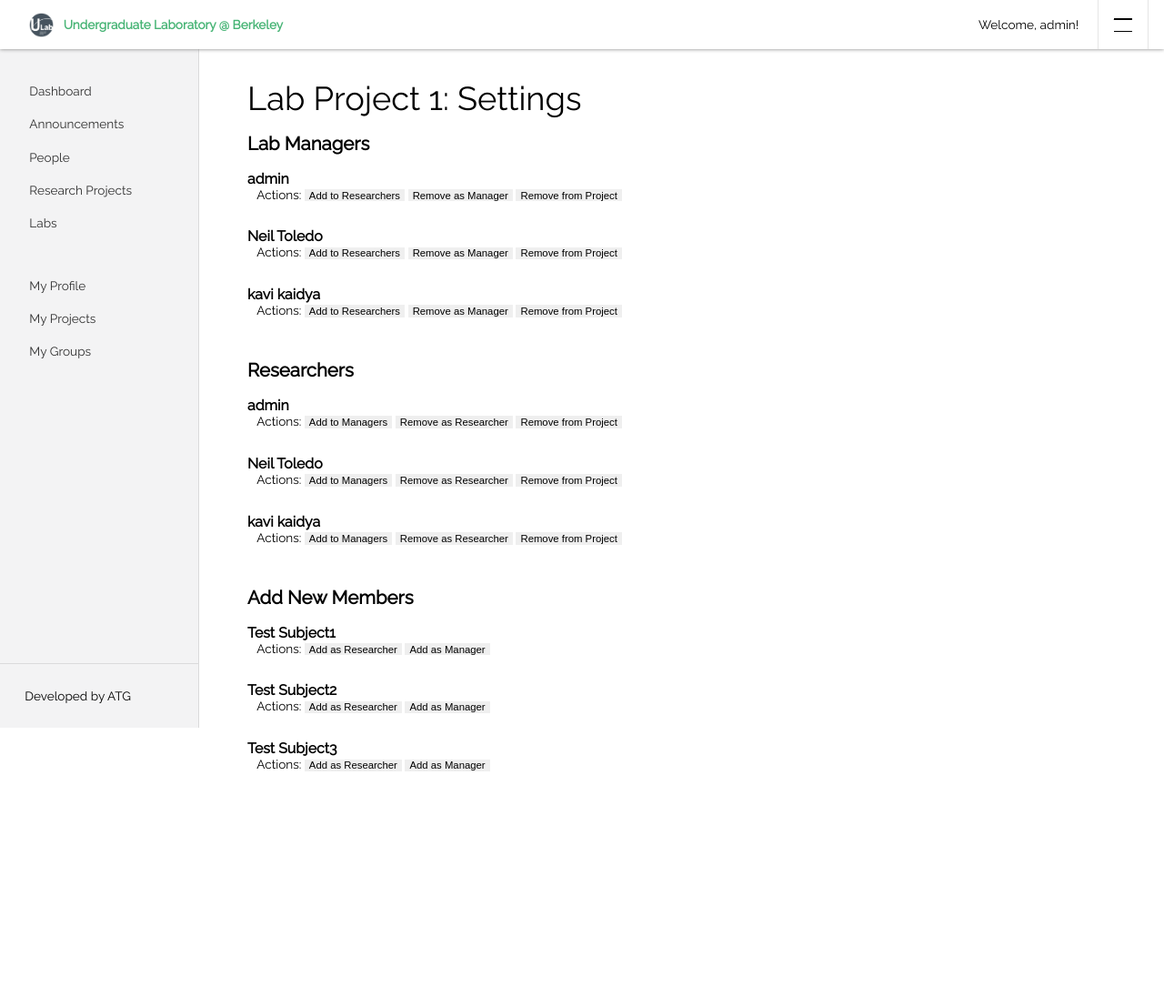
After one commit to undergrad-lab-at-berkeley/member-dashboard, a Django app: page /dashboard/projects/1/settings in a window 1280 px wide; the page is wider, and only the part inside the window is pictured. The commit adds this page. Shown: that part at 91% size. Run offline with Django 3.2, Linux system fonts and the light colour scheme; a user stored in the database is signed in; data comes from the database, SQL or seed files in the repository; both versions use the stored data as it was after the commit.

Commit message:
added user management for projects

```diff
--- a/ulabDashboard/dashboard/templates/dashboard/project.html
+++ b/ulabDashboard/dashboard/templates/dashboard/project.html
@@ -4,6 +4,11 @@
 {% block content %}
 
     <h1 class='content-title'> {{ project.name }}</h1>
+    {% if user_is_manager  %}
+      <p class='msg-description medium-text'>
+        <a href="{% url 'project_settings' proj_id=project.id %}" class='edit-link'>
+          Edit Project</a>
+    {% endif %}
     <p class='msg-description medium-text'>Lab: {{ project.lab.name }}</p>
     <p class='msg-description medium-text'>Started: {{ project.start_date }}</p>
     <p class='msg-description medium-text'>Ended: {{ project.end_date }}</p>
--- /dev/null
+++ b/ulabDashboard/dashboard/templates/dashboard/project_settings.html
@@ -0,0 +1,54 @@
+{% extends 'dashboard/layout.html' %}
+{% load static %}
+
+{% block content %}
+    <h1 class='content-title'> {{ project.name }}: Settings</h1>
+
+	<h2> Lab Managers </h2>
+	{% for person in project.managers.all %}
+      	<div class='announcment-entry'>
+			<a href="{% url 'profile' username=person.user.username %}" class='msg-title'> {{ person.full_name }} </a>
+			<div class='options-row'>
+				<form action="{{ request.path }}" method="post" class="">
+			        {% csrf_token %}
+					<span style="padding-left: 12px;"> Actions: </span>
+					<button name="addAsResearcher" value="{{ person.id }}">Add to Researchers</button>
+					<button name="removeAsManager" value="{{ person.id }}">Remove as Manager</button>
+					<button name="removeFromProject" value="{{ person.id }}">Remove from Project</button>
+				</form>
+			</div>
+		</div>
+    {% endfor %}
+
+	<h2> Researchers </h2>
+		{% for person in project.researchers.all %}
+      	<div class='announcment-entry'>
+			<a href="{% url 'profile' username=person.user.username %}" class='msg-title'> {{ person.full_name }} </a>
+			<div class='options-row'>
+				<form action="{{ request.path }}" method="post" class="">
+			        {% csrf_token %}
+					<span style="padding-left: 12px;"> Actions: </span>
+					<button name="addAsManager" value="{{ person.id }}">Add to Managers</button>
+					<button name="removeAsResearcher" value="{{ person.id }}">Remove as Researcher</button>
+					<button name="removeFromProject" value="{{ person.id }}">Remove from Project</button>
+				</form>
+			</div>
+		</div>
+    {% endfor %}
+
+	<h2> Add New Members </h2>
+	{% for person in people %}
+      	<div class='announcment-entry'>
+			<a href="{% url 'profile' username=person.user.username %}" class='msg-title'> {{ person.full_name }} </a>
+			<div class='options-row'>
+				<form action="{{ request.path }}" method="post" class="">
+			        {% csrf_token %}
+					<span style="padding-left: 12px;"> Actions: </span>
+					<button name="addAsResearcher" value="{{ person.id }}">Add as Researcher</button>
+					<button name="addAsManager" value="{{ person.id }}">Add as Manager</button>
+				</form>
+			</div>
+		</div>
+    {% endfor %}
+
+{% endblock %}
--- a/ulabDashboard/dashboard/urls.py
+++ b/ulabDashboard/dashboard/urls.py
@@ -12,6 +12,7 @@ urlpatterns = [
     path('people/<slug:username>/', views.profile, name='profile'),
     path('people/', views.people_directory, name='people'),
     path('projects/<int:proj_id>/', views.project, name='project'),
+    path('projects/<int:proj_id>/settings', views.project_settings, name='project_settings'),
     path('projects/', views.projects_directory, name='projects'),
     path('projects/my_projects', views.user_projects, name='user_projects'),
     path('people/<slug:username>/edit', views.edit_profile, name='edit_profile'),
--- a/ulabDashboard/dashboard/views.py
+++ b/ulabDashboard/dashboard/views.py
@@ -93,11 +93,56 @@ def people_directory(request):
 @check_login
 def project(request, proj_id):
     project = get_object_or_404(Project, pk=proj_id)
+    user_is_manager = False
+    if not request.user.is_anonymous and request.user.member in project.managers.all():
+      user_is_manager = True
     context = {
       'project': project,
+      'user_is_manager': user_is_manager,
       'form': AuthenticationForm()
     }
     return render(request, 'dashboard/project.html', context)
+
+@check_login
+def project_settings(request, proj_id):
+    project = get_object_or_404(Project, pk=proj_id)
+    if request.user.is_anonymous or request.user.member not in project.managers.all():
+      return HttpResponseRedirect(reverse('all_announcements'))
+
+    if request.method == 'POST':
+      if request.POST.get("addAsManager"):
+        member = get_object_or_404(Member, pk=request.POST.get("addAsManager"))
+        if member not in project.managers.all():
+          project.managers.add(member)
+      elif request.POST.get("addAsResearcher"):
+        member = get_object_or_404(Member, pk=request.POST.get("addAsResearcher"))
+        if member not in project.researchers.all():
+          project.researchers.add(member)
+
+      elif request.POST.get("removeAsManager"):
+        member = get_object_or_404(Member, pk=request.POST.get("removeAsManager"))
+        if member in project.managers.all():
+          project.managers.remove(member)
+      elif request.POST.get("removeAsResearcher"):
+        member = get_object_or_404(Member, pk=request.POST.get("removeAsResearcher"))
+        if member in project.researchers.all():
+          project.researchers.remove(member)
+      elif request.POST.get("removeFromProject"):
+        member = get_object_or_404(Member, pk=request.POST.get("removeFromProject"))
+        if member in project.researchers.all():
+          project.researchers.remove(member)
+        if member in project.managers.all():
+          project.managers.remove(member)
+      return HttpResponseRedirect(reverse('project_settings', kwargs={'proj_id': proj_id}))
+
+    people = [x for x in Member.objects.all() if x not in project.managers.all() and x not in project.researchers.all()]
+    context = {
+      'project': project,
+      'people': people,
+      'user_is_manager' : True,
+      'form': AuthenticationForm()
+    }
+    return render(request, 'dashboard/project_settings.html', context)
 
 @check_login
 def projects_directory(request):
@@ -246,15 +291,6 @@ def group_settings(request, group_id):
           group.members.remove(member)
       return HttpResponseRedirect(reverse('group_settings', kwargs={'group_id': group_id}))
 
-      # userForm = EditUserForm(request.POST, instance=auth_user, prefix="userForm")
-      # memberForm = EditMemberForm(request.POST, instance=profile, prefix="memberForm")
-      # if userForm.is_valid() and memberForm.is_valid():
-      #   auth_user.save()
-      #   profile.save()
-      #   return HttpResponseRedirect(reverse('profile', kwargs={
-      #     'username': auth_user.username
-      #   }))
-
     people = [x for x in Member.objects.all() if x not in group.mentors.all() and x not in group.members.all()]
     context = {
       'group': group,
```
Also changed, not shown: ulabDashboard/db.sqlite3.
